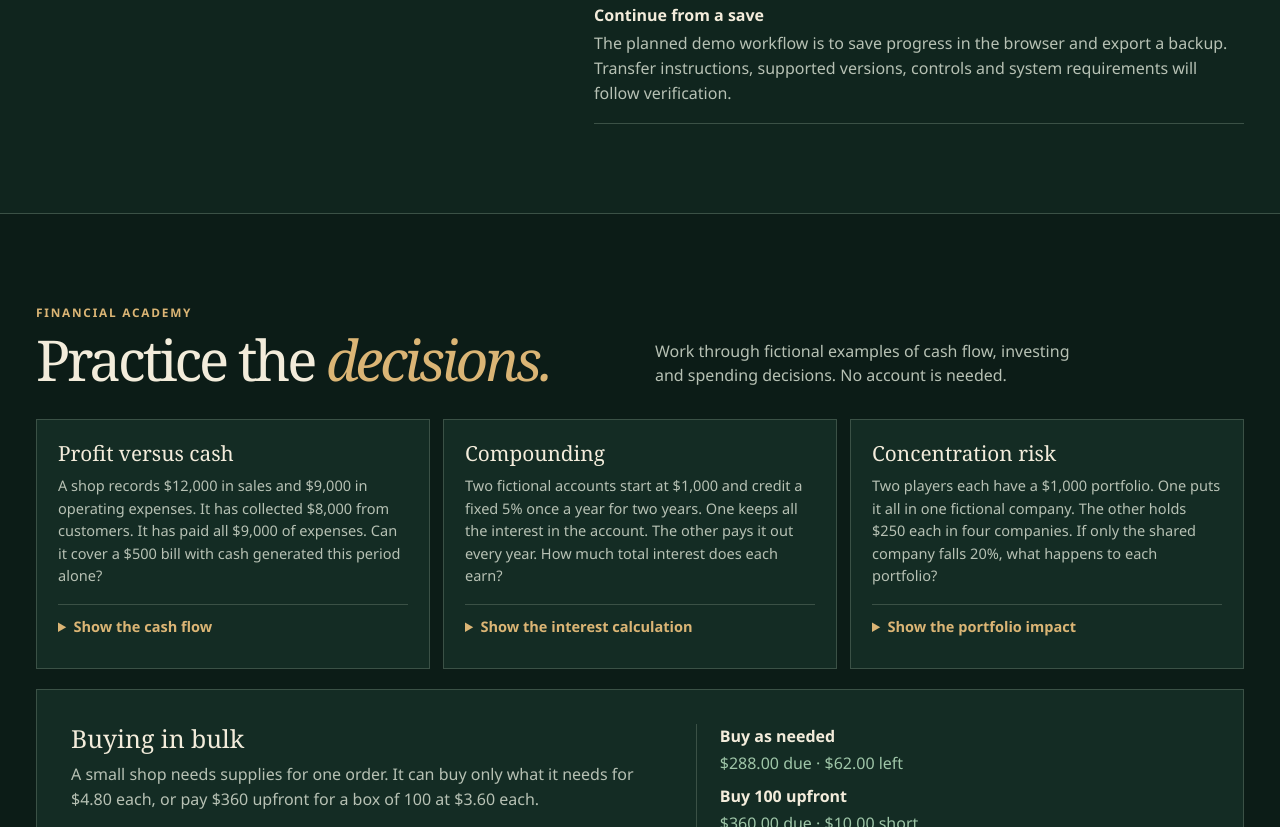
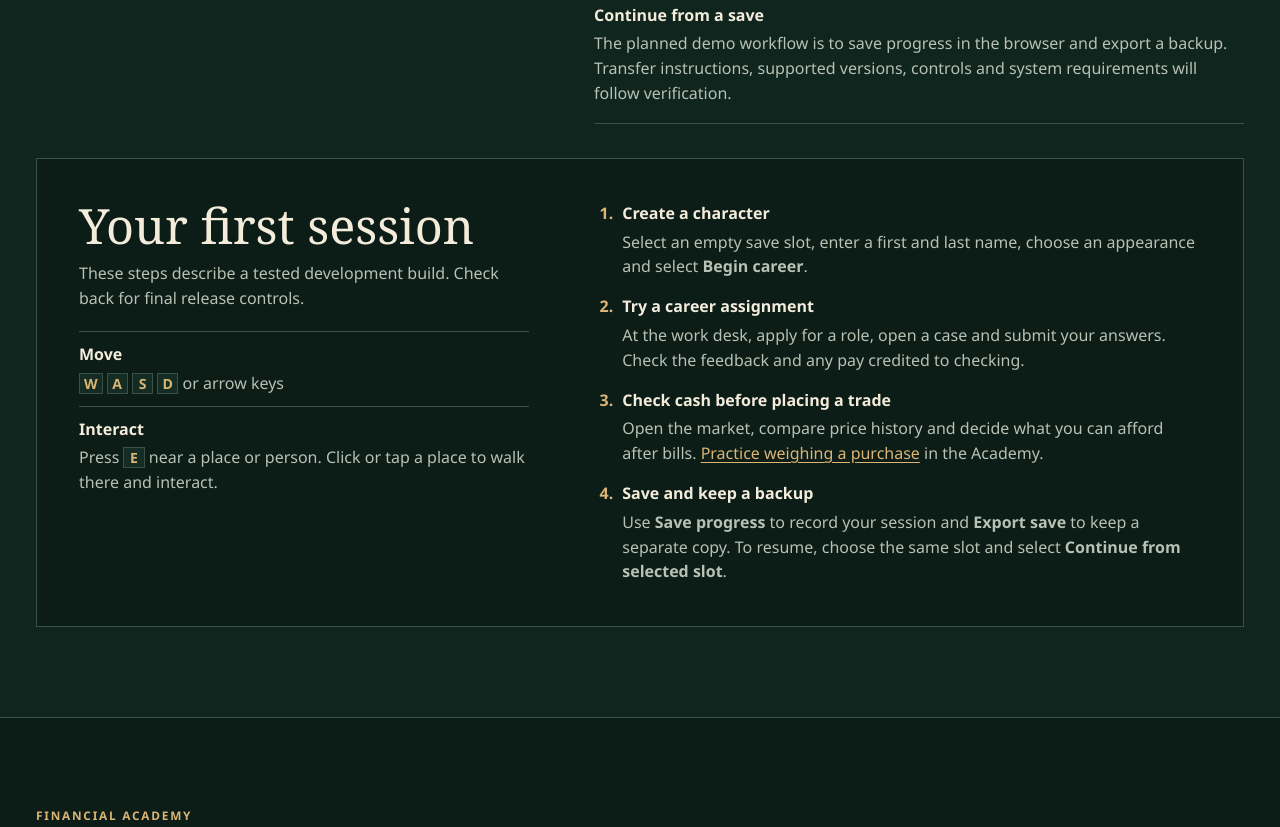
Before and after one commit to Klord1055/life-on-a-margin-website, a website: page index.html in a window 1280 px wide. Shown: the part 2881-3708 px from the top of the page. Drawn offline with Linux system fonts and the light colour scheme.

Commit message:
Guide new players through the first session

```diff
--- a/index.html
+++ b/index.html
@@ -119,6 +119,7 @@
           <h2 id="guide-title">Getting started</h2>
           <p class="guide-status">Both editions are in development.</p>
           <p>Check the <a href="#editions">release status</a> for confirmed browser and download links. The notes here describe the intended experience.</p>
+          <a class="guide-jump" href="#first-session">Read the first-session walkthrough</a>
         </div>
         <div class="guide-topics">
           <form class="guide-search" role="search" aria-label="Player guide" hidden>
@@ -144,6 +145,40 @@
             </div>
           </dl>
         </div>
+        <section class="guide-session" id="first-session" aria-labelledby="first-session-title">
+          <div class="session-overview">
+            <h3 id="first-session-title">Your first session</h3>
+            <p>These steps describe a tested development build. Check back for final release controls.</p>
+            <dl class="session-controls">
+              <div>
+                <dt>Move</dt>
+                <dd><kbd>W</kbd> <kbd>A</kbd> <kbd>S</kbd> <kbd>D</kbd> or arrow keys</dd>
+              </div>
+              <div>
+                <dt>Interact</dt>
+                <dd>Press <kbd>E</kbd> near a place or person. Click or tap a place to walk there and interact.</dd>
+              </div>
+            </dl>
+          </div>
+          <ol class="session-steps">
+            <li>
+              <h4>Create a character</h4>
+              <p>Select an empty save slot, enter a first and last name, choose an appearance and select <strong>Begin career</strong>.</p>
+            </li>
+            <li>
+              <h4>Try a career assignment</h4>
+              <p>At the work desk, apply for a role, open a case and submit your answers. Check the feedback and any pay credited to checking.</p>
+            </li>
+            <li>
+              <h4>Check cash before placing a trade</h4>
+              <p>Open the market, compare price history and decide what you can afford after bills. <a href="#academy">Practice weighing a purchase</a> in the Academy.</p>
+            </li>
+            <li>
+              <h4>Save and keep a backup</h4>
+              <p>Use <strong>Save progress</strong> to record your session and <strong>Export save</strong> to keep a separate copy. To resume, choose the same slot and select <strong>Continue from selected slot</strong>.</p>
+            </li>
+          </ol>
+        </section>
       </div>
     </section>
 
--- a/styles.css
+++ b/styles.css
@@ -116,7 +116,7 @@ h2 { font: 500 clamp(2.2rem, 4.4vw, 4.35rem)/1 var(--serif); letter-spacing: -.0
 .faq-inner { display: grid; grid-template-columns: 1fr 1.24fr; gap: 34px; }
 .guide-inner { display: grid; grid-template-columns: 1fr 1.24fr; gap: 34px; }
 .guide-inner h2, .faq-inner h2 { margin: 9px 0 12px; }
-.guide-inner > div > p:last-child, .guide-list dd, .academy-grid article > p, .academy-grid details p { color: var(--muted); }
+.guide-inner > div > p:not(.eyebrow, .guide-status), .guide-list dd, .academy-grid article > p, .academy-grid details p { color: var(--muted); }
 .guide-status { color: var(--green); font-size: .9rem; margin-bottom: 11px; }
 .guide-inner a, .academy-references a { color: var(--gold); text-decoration: underline; text-underline-offset: 3px; }
 .guide-list { margin: 0; }
@@ -131,6 +131,20 @@ h2 { font: 500 clamp(2.2rem, 4.4vw, 4.35rem)/1 var(--serif); letter-spacing: -.0
 .guide-search input::placeholder { color: var(--muted); }
 .guide-search button { background: var(--panel); color: var(--ivory); cursor: pointer; }
 .guide-search-status { color: var(--muted); font-size: .875rem; min-height: 1.55em; margin-top: 7px; }
+.guide-jump { display: inline-block; margin-top: 12px; padding-block: 6px; }
+.guide-session { grid-column: 1 / -1; display: grid; grid-template-columns: minmax(0, .85fr) minmax(0, 1.15fr); gap: clamp(24px, 5vw, 65px); padding: clamp(16px, 3.5vw, 42px); border: 1px solid var(--line); background: var(--midnight); }
+.session-overview h3 { font: 500 clamp(1.75rem, 3.8vw, 3.1rem)/1 var(--serif); margin-bottom: 12px; }
+.session-overview > p, .session-controls dd, .session-steps p { color: var(--muted); }
+.session-controls { margin: 20px 0 0; }
+.session-controls > div { padding-block: 10px; border-top: 1px solid var(--line); }
+.session-controls dt, .session-steps h4 { font-weight: 650; }
+.session-controls dd { margin: 4px 0 0; }
+.session-controls kbd { display: inline-block; min-width: 1.5em; padding-inline: .28em; background: var(--panel); border: 1px solid var(--line); color: var(--gold); font: 650 .88rem/1.35 var(--sans); text-align: center; }
+.session-steps { margin: 0; padding-inline-start: 1.55em; }
+.session-steps > li { padding-inline-start: .3em; }
+.session-steps > li + li { margin-top: 15px; }
+.session-steps > li::marker { color: var(--gold); font-variant-numeric: tabular-nums; font-weight: 700; }
+.session-steps h4 { margin: 0 0 4px; font-size: 1rem; }
 .academy-grid { display: grid; grid-template-columns: repeat(3, minmax(0, 1fr)); gap: 13px; }
 .academy-grid article { padding: 21px; border: 1px solid var(--line); background: var(--panel); }
 .academy-grid h3 { font: 500 1.3rem/1.2 var(--serif); margin-bottom: 8px; }
@@ -208,6 +222,7 @@ h2 { font: 500 clamp(2.2rem, 4.4vw, 4.35rem)/1 var(--serif); letter-spacing: -.0
   h1 { font-size: clamp(3.55rem, 14vw, 5.5rem); }
   .hero-art { box-shadow: 6px 6px 0 #07130f70; }
   .section-intro, .edition-grid, .guide-inner, .academy-grid, .updates-inner, .faq-inner, .support-grid { grid-template-columns: 1fr; gap: 13px; }
+  .guide-session { grid-template-columns: minmax(0, 1fr); }
   .edition-detail-grid { grid-template-columns: minmax(0, 1fr); }
   .world-intro > p { justify-self: start; }
   .district-view img { height: clamp(168px, 53vw, 280px); object-fit: cover; object-position: 43% center; }
```
Also changed, not shown: editions/first-trade.html (+1 -1 lines), editions/life-on-a-margin.html (+1 -1 lines), tests/site.spec.cjs (+21 -0 lines), README.md, 1 other file.
